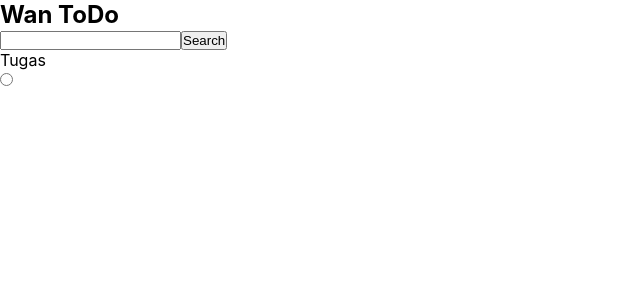
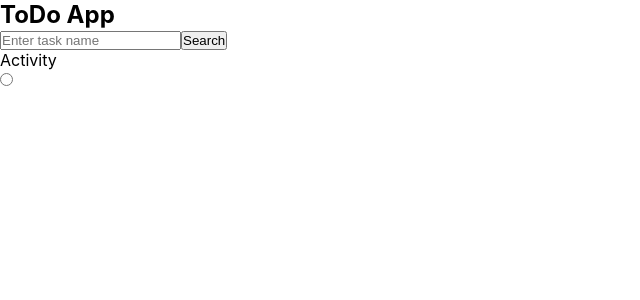
Before and after one commit to HansHazwan/wan-to-do, a React (Create React App) app: page / in a window 1280 px wide. Shown: the top 300 px of the page, without its empty margins (0-640 px from the left). Built offline with nearby package versions, Linux system fonts and the light colour scheme.

Commit message:
Redesing structur of home page

```diff
--- a/src/App.js
+++ b/src/App.js
@@ -3,23 +3,21 @@ import './App.css';
 function App() {
   return (
     <div className="App">
-      <div className="header">
-        <h2>Wan ToDo</h2>
-      </div>
-      <div className="body">
-        <div className="search">
-          <form>
-            <input type="text"/>
-            <button>Search</button>
-          </form>
+      <div className="formContainer">
+        <div className="header">
+          <h2>ToDo App</h2>
         </div>
-        <div>
-          <ol>
+        <div className="searchContainer">
+          <input type="text" placeholder="Enter task name"/>
+          <button>Search</button>
+        </div>
+        <div className="taskView">
+          <ul>
             <li>
-              <p>Tugas</p>
+              <p>Activity</p>
               <input type="radio"/>
             </li>
-          </ol>
+          </ul>
         </div>
       </div>
     </div>
```
